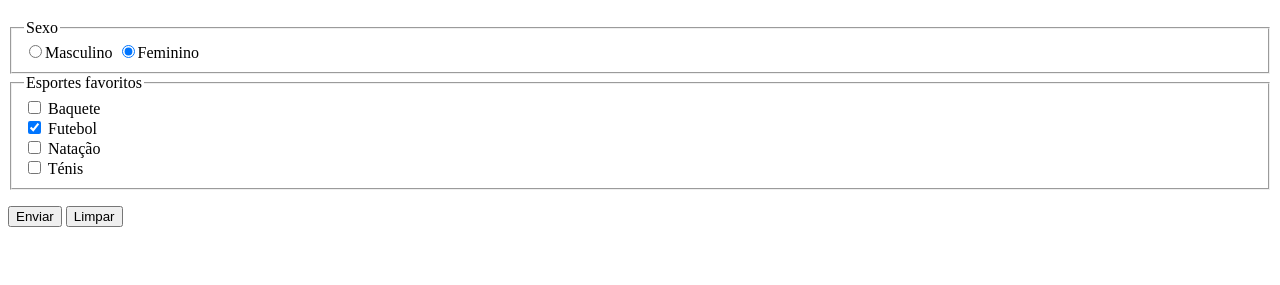
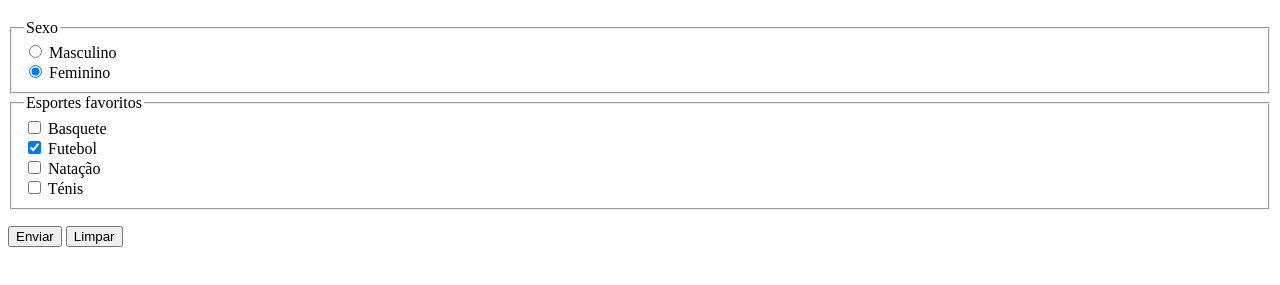
Before and after one commit to Mateus333/html-css, a plain HTML site: page exercicios/ex025/form005.html in a window 1280 px wide. Shown: the part 61-346 px from the top of the page. Drawn offline with Linux system fonts and the light colour scheme.

Commit message:
revisão do cap 24 formulário

```diff
--- a/exercicios/ex025/form005.html
+++ b/exercicios/ex025/form005.html
@@ -11,17 +11,16 @@
     <form action="cadastro.php" method="get" autocomplete="on">
         <fieldset>
             <legend>Sexo</legend>
-            <input type="radio" name="sexo" id="isxmas" value="M"><label for="isxmas">Masculino</label>
-            <input type="radio" name="sexo" id="isxfen" value="F" checked><label for="isxfen">Feminino</label>
+            <input type="radio" name="sexo" id="isxmas" value="M"> <label for="isxmas">Masculino</label> <br>
+            <input type="radio" name="sexo" id="isxfen" value="F" checked> <label for="isxfen">Feminino</label>
         </fieldset>
-        <fieldset>
+       <fieldset>
             <legend>Esportes favoritos</legend>
-            <input type="checkbox" name="esbas" id="iesbas"> <label for="iesbas">Baquete</label> <br>
+            <input type="checkbox" name="esbas" id="iesbas"> <label for="iesbas">Basquete</label> <br>
             <input type="checkbox" name="esfut" id="iesfut" checked> <label for="iesfut">Futebol</label> <br>
             <input type="checkbox" name="esnat" id="iesnat"> <label for="iesnat">Natação</label> <br>
             <input type="checkbox" name="esten" id="iesten"> <label for="iesten">Ténis</label>
-        </fieldset>
-
+       </fieldset>
         <p>
             <input type="submit" value="Enviar">
             <input type="reset" value="Limpar">
```
Also changed, not shown: exercicios/ex025/form003.html (+1 -1 lines), exercicios/ex025/form004.html (+3 -2 lines).
